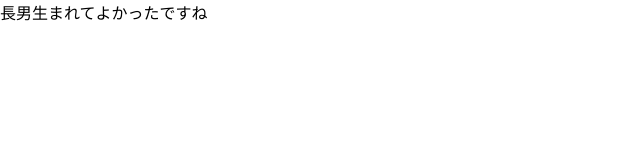
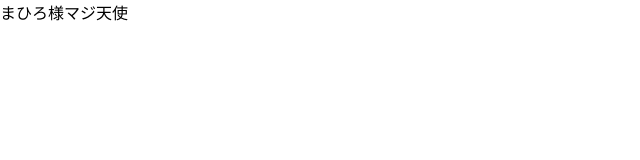
Before and after one commit to YukiTominaga/getting-started, a plain HTML site: page public/index.html in a window 1280 px wide. Shown: the whole page, without its empty margins (0-640 px from the left). Drawn offline with nearby package versions, Linux system fonts and the light colour scheme; some packages are replaced by stand-ins of ours; files that its build step writes are made by us from their sources.

Commit message:
まひろ

```diff
--- a/public/index.html
+++ b/public/index.html
@@ -9,6 +9,6 @@
   <title>Ayatoshi</title>
 </head>
 <body>
-  長男生まれてよかったですね
+  まひろ様マジ天使
 </body>
 </html>
```
